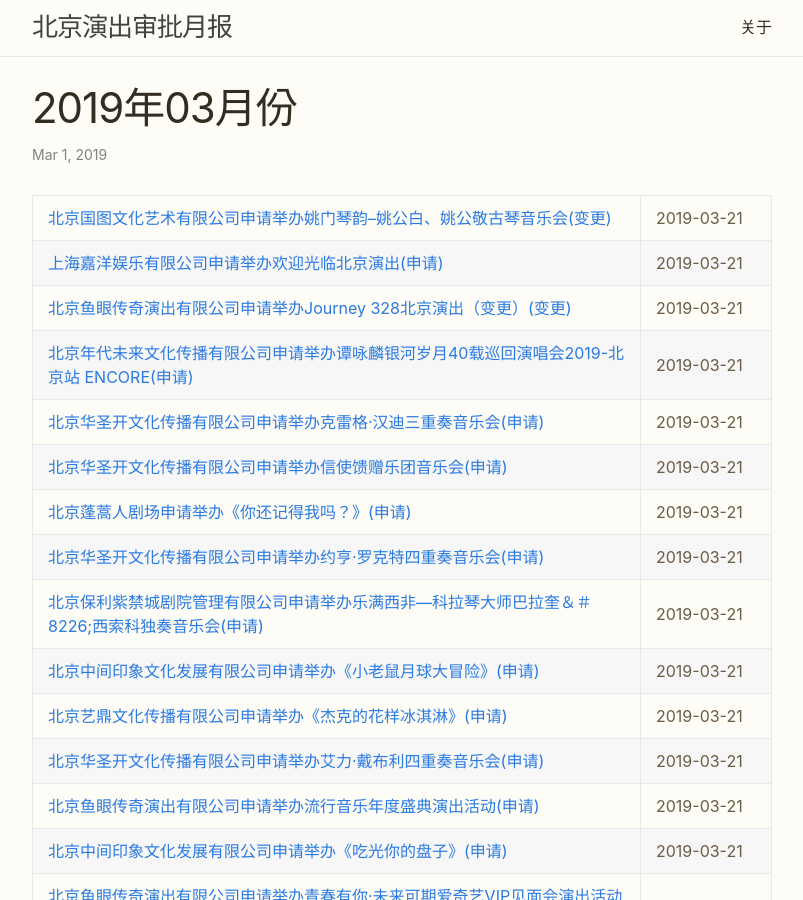
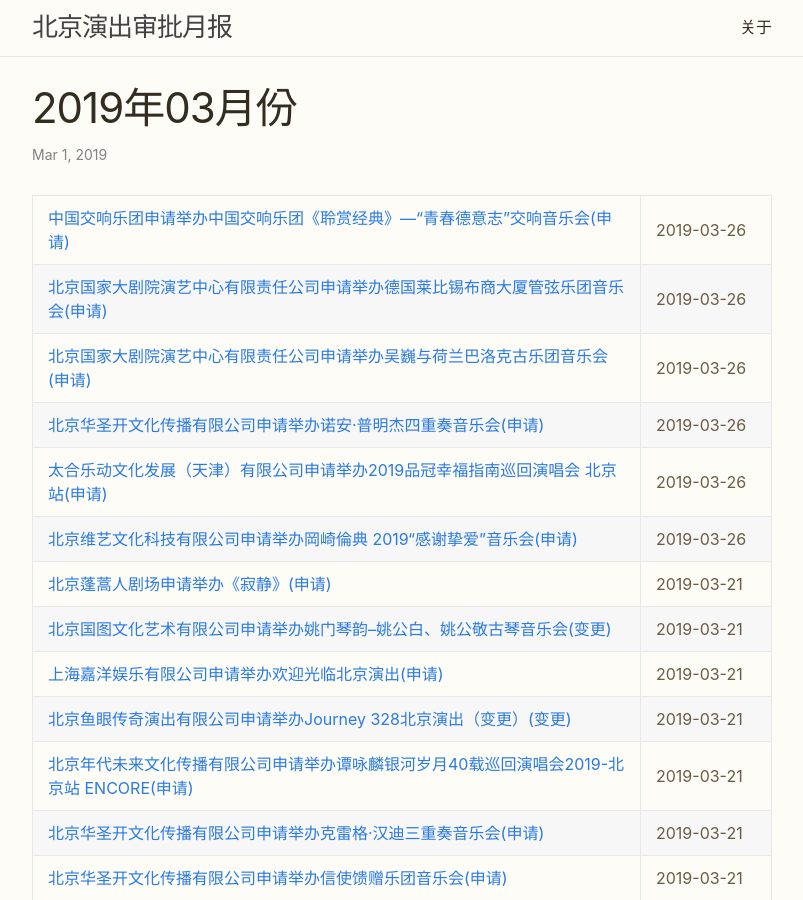
Before and after one commit to walnutpedia/beijing-shows, a Jekyll site: the page built from _posts/2019-03-01-201903.md, in a window 1280 px wide and 900 px high. Shown: the whole window, without its empty margins (238-1041 px from the left). Built offline with Jekyll 4.4.1, drawn with Linux system fonts in a browser that asks for light colours.

Commit message:
update date

```diff
--- a/_posts/2019-03-01-201903.md
+++ b/_posts/2019-03-01-201903.md
@@ -4,6 +4,13 @@ title:  "2019年03月份"
 date:   2019-03-01
 ---
 
+| [中国交响乐团申请举办中国交响乐团《聆赏经典》—“青春德意志”交响音乐会(申请)](http://www.beijing.gov.cn/zfxxgk/110021/xzspjggs53/2019-03/26/content_1b9bdef6bf2f485fbbf8902400deea0b.shtml){:target="_blank"} | 2019-03-26 |
+| [北京国家大剧院演艺中心有限责任公司申请举办德国莱比锡布商大厦管弦乐团音乐会(申请)](http://www.beijing.gov.cn/zfxxgk/110021/xzspjggs53/2019-03/26/content_133fd7ea0f864a4c94f965ee4bf2fbdc.shtml){:target="_blank"} | 2019-03-26 |
+| [北京国家大剧院演艺中心有限责任公司申请举办吴巍与荷兰巴洛克古乐团音乐会(申请)](http://www.beijing.gov.cn/zfxxgk/110021/xzspjggs53/2019-03/26/content_119d09abeb80403fa578d1c8230eb97f.shtml){:target="_blank"} | 2019-03-26 |
+| [北京华圣开文化传播有限公司申请举办诺安·普明杰四重奏音乐会(申请)](http://www.beijing.gov.cn/zfxxgk/110021/xzspjggs53/2019-03/26/content_eddd8951a96f4131bd1590f0bf004dd1.shtml){:target="_blank"} | 2019-03-26 |
+| [太合乐动文化发展（天津）有限公司申请举办2019品冠幸福指南巡回演唱会 北京站(申请)](http://www.beijing.gov.cn/zfxxgk/110021/xzspjggs53/2019-03/26/content_03705a4254fb4c139328f89aeb116b60.shtml){:target="_blank"} | 2019-03-26 |
+| [北京维艺文化科技有限公司申请举办岡崎倫典 2019“感谢挚爱”音乐会(申请)](http://www.beijing.gov.cn/zfxxgk/110021/xzspjggs53/2019-03/26/content_5e8d7630576a467d809cc7c62e523245.shtml){:target="_blank"} | 2019-03-26 |
+| [北京蓬蒿人剧场申请举办《寂静》(申请)](http://www.beijing.gov.cn/zfxxgk/110021/xzspjggs53/2019-03/21/content_a8b0807f601c4b16997a3eb814e4a539.shtml){:target="_blank"} | 2019-03-21 |
 | [北京国图文化艺术有限公司申请举办姚门琴韵--姚公白、姚公敬古琴音乐会(变更)](http://www.beijing.gov.cn/zfxxgk/110021/xzspjggs53/2019-03/21/content_fa9f58fdee0542d389205768a49faf02.shtml){:target="_blank"} | 2019-03-21 |
 | [上海嘉洋娱乐有限公司申请举办欢迎光临北京演出(申请)](http://www.beijing.gov.cn/zfxxgk/110021/xzspjggs53/2019-03/21/content_15c546fb63ba4d2688ac7fc957927508.shtml){:target="_blank"} | 2019-03-21 |
 | [北京鱼眼传奇演出有限公司申请举办Journey 328北京演出（变更）(变更)](http://www.beijing.gov.cn/zfxxgk/110021/xzspjggs53/2019-03/21/content_ba13f49f41394431898b9b51048cf751.shtml){:target="_blank"} | 2019-03-21 |
```
